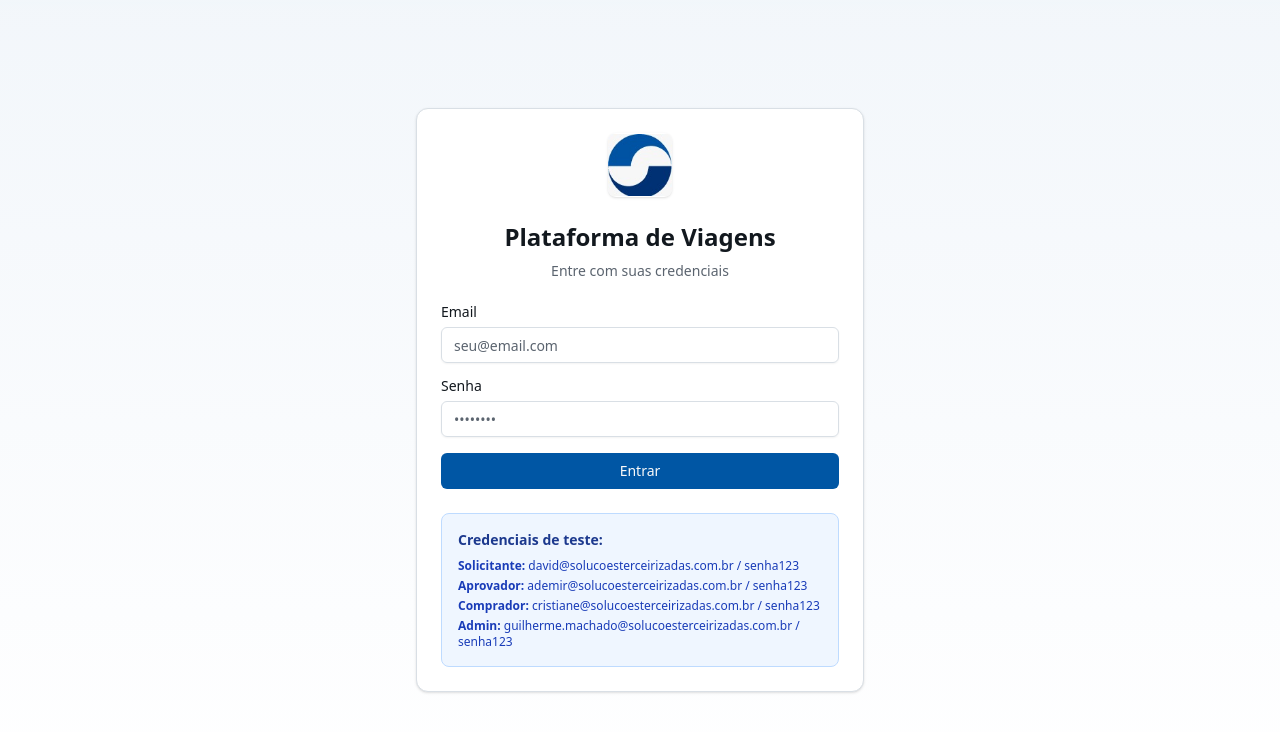
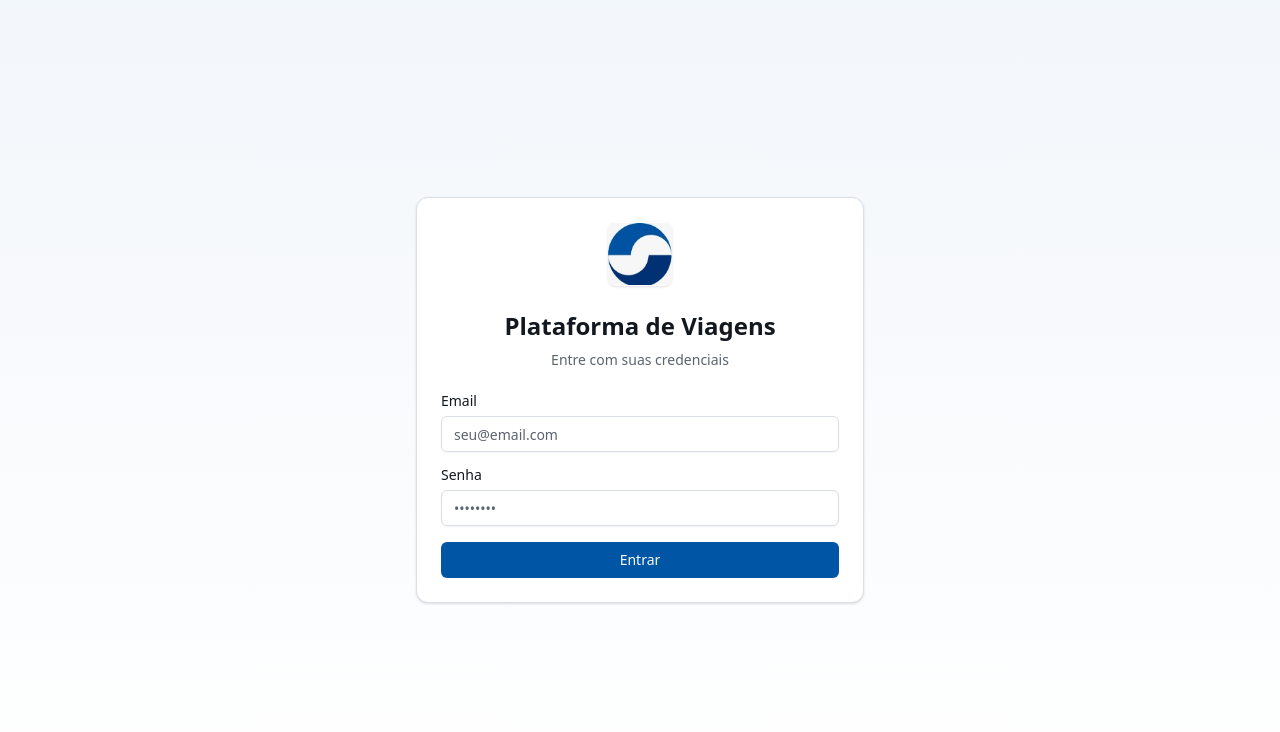
Before and after one commit to solucomercial/vola, a Next.js app: page /login in a window 1280 px wide. Shown: the top 732 px of the page. Built offline with nearby package versions, Linux system fonts and the light colour scheme; no server answers.

Commit message:
ESlint - data validetion

```diff
--- a/app/login/page.tsx
+++ b/app/login/page.tsx
@@ -102,15 +102,6 @@ export default function LoginPage() {
               )}
             </Button>
           </form>
-          <div className="mt-6 p-4 bg-blue-50 rounded-lg border border-blue-200">
-            <p className="text-sm font-semibold text-blue-900 mb-2">Credenciais de teste:</p>
-            <div className="space-y-1 text-xs text-blue-800">
-              <p><strong>Solicitante:</strong> david@solucoesterceirizadas.com.br / senha123</p>
-              <p><strong>Aprovador:</strong> ademir@solucoesterceirizadas.com.br / senha123</p>
-              <p><strong>Comprador:</strong> cristiane@solucoesterceirizadas.com.br / senha123</p>
-              <p><strong>Admin:</strong> guilherme.machado@solucoesterceirizadas.com.br / senha123</p>
-            </div>
-          </div>
         </CardContent>
       </Card>
     </div>
--- a/app/requests/new/page.tsx
+++ b/app/requests/new/page.tsx
@@ -126,6 +126,20 @@ function TravelRequestForm() {
   }
 
   const handleSearch = async () => {
+  // Adiciona validações para as datas
+  const today = new Date().toISOString().split('T')[0];
+
+  // Validação para a data de partida
+  if (new Date(departureDate) < new Date(today)) {
+    toast.error("Data de partida inválida", { description: "Não é permitido selecionar uma data anterior a hoje." });
+    return;
+  }
+
+  // Validação para a data de retorno
+  if (tripMode === "round-trip" && new Date(returnDate) <= new Date(departureDate)) {
+    toast.error("Data de retorno inválida", { description: "A data de retorno deve ser posterior à data de partida." });
+    return;
+  }
     // Validações básicas obrigatórias
     const isFlightOneWay = type === "flight" && tripMode === "one-way"
 
```
